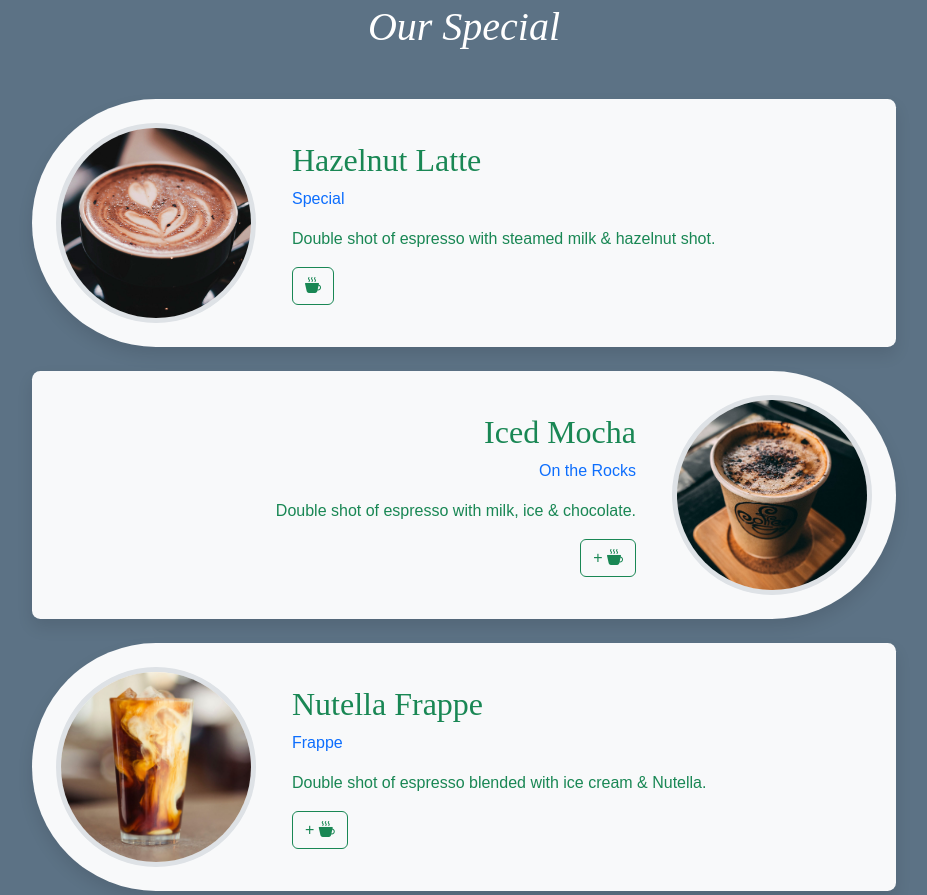
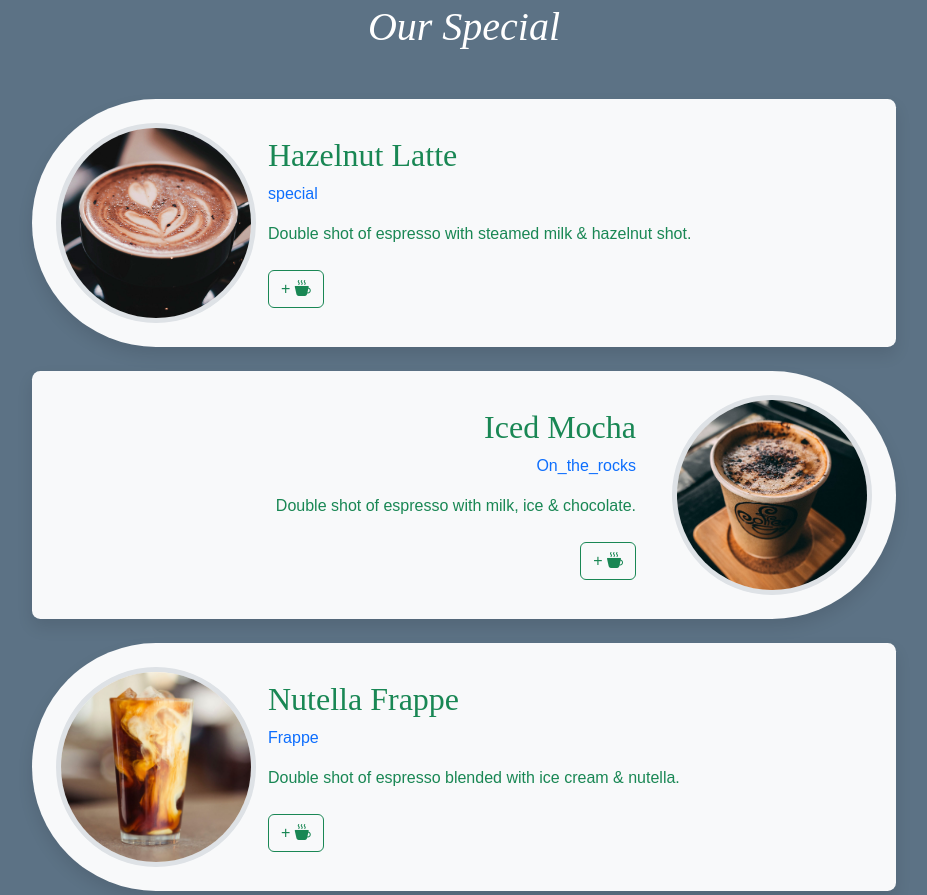
Before and after one commit to krunalbais29/BrewNest, a plain HTML site: page index.html in a window 1280 px wide. Shown: the part 2547-3442 px from the top of the page, without its empty margins (176-1103 px from the left). Drawn offline with nearby package versions, Linux system fonts and the light colour scheme.

Commit message:
fifth commit

```diff
--- a/index.html
+++ b/index.html
@@ -208,49 +208,90 @@
 
           <!-- section : special -->
 
-          <section class="special mt-1 mb-4">
-            <div class="container-fluid special-box bg-opacity-75 h-100 mt-5">
-               <div class="container my-5 py-5 px-2">
-                  <h1 class="text-white text-center mb-5"><em>Our Special</em></h1>
+          <section class="special mt-1 ">
+            <div class="container-fluid special-box  bg-opacity-75 h-100  mt-5 "  >
 
-                  <!-- Special Item 1 -->
-                  <div class="special special-1 p-4 mb-4 bg-light text-success w-100 h-100 d-flex align-items-center">
-                     <img class="border border-5 rounded-circle img-fluid me-4" alt="Hazelnut Latte" height="200" src="./asset/images/menu-1.jpg" width="200"/>
+               <div class="container my-5 py-5 px-2 ">
+                  <h1 class="text-white text-center mb-5">
+                     <em>Our Special</em>
+                    </h1>
+
+
+                    <div class=" special special-1 p-4 mb-4 bg-light text-success w-100 h-100 ">
+
+                       <img class=" border border-5 rounded-circle img-fluid " alt="Portrait of a person named Jonyro" height="200" src="./asset/images/menu-1.jpg" width="200"/>
+
                        <div class="container-fluid">
-                        <h2>Hazelnut Latte</h2>
-                        <p class="role text-primary">Special</p>
-                        <p>Double shot of espresso with steamed milk & hazelnut shot.</p>
-                        <button type="button" class="btn btn-outline-success">
-                           <i class="bi bi-cup-hot-fill"></i>
-                        </button>
+                          <div class="">
+                             <h2>
+                                Hazelnut Latte
+                             </h2>
+                             <p class="role text-primary">
+                                 special
+                             </p>
+                             <p>
+                                Double shot of espresso with steamed milk & hazelnut shot.
+                             </p>
+                          </div>
+                          <div class="quote-icon quote-icon-right">
+                                <abbr title="Like the comment">
+                                   <button type="button" class="btn btn-outline-success"> + <i class="bi bi-cup-hot-fill"></i>  </button>
+                                </abbr>
+                          </div>
                        </div>
                     </div>
 
-                  <!-- Special Item 2 -->
-                  <div class="special special-2 p-4 mb-4 bg-light text-success w-100 h-100 d-flex align-items-center flex-row-reverse">
-                     <img class="border border-5 rounded-circle img-fluid ms-4" alt="Iced Mocha" height="200" src="./asset/images/menu-2.jpg" width="200"/>
-                     <div class="container-fluid">
-                        <h2>Iced Mocha</h2>
-                        <p class="role text-primary">On the Rocks</p>
-                        <p>Double shot of espresso with milk, ice & chocolate.</p>
-                        <button type="button" class="btn btn-outline-success">
-                           + <i class="bi bi-cup-hot-fill"></i>
-                        </button>
+
+
+                    <div class="special special-2 p-4 mb-4 bg-light text-success w-100 h-100 ">
+
+
+                       <div class="container-fluid me-4 ">
+                           <div class="">
+                                 <h2>
+                                    Iced Mocha
+                                 </h2>
+                                 <p class="role text-primary">
+                                    On_the_rocks
+                                 </p>
+                                 <p>
+                                    Double shot of espresso with milk, ice & chocolate.
+                                 </p>
+                           </div>
+                              <div class="quote-icon quote-icon-right">
+                                 <button type="button" class="btn btn-outline-success"> + <i class="bi bi-cup-hot-fill"></i></button>
                               </div>
                        </div>
 
-                  <!-- Special Item 3 -->
-                  <div class="special special-1 p-4 mb-4 bg-light text-success w-100 h-100 d-flex align-items-center">
-                     <img class="border border-5 rounded-circle img-fluid me-4" alt="Nutella Frappe" height="200" src="./asset/images/menu-3.jpg" width="200"/>
+                       <img class=" border border-5 rounded-circle img-fluid " alt="Portrait of a person named Jonyro" height="200" src="./asset/images/menu-2.jpg" width="200"/>
+
+                    </div>
+
+
+
+                    <div class="special special-1 p-4 mb-4 bg-light text-success w-100 h-100 ">
+
+                       <img class=" border border-5 rounded-circle img-fluid " alt="Portrait of a person named Jonyro" height="200" src="./asset/images/menu-3.jpg" width="200"/>
+
                        <div class="container-fluid">
-                        <h2>Nutella Frappe</h2>
-                        <p class="role text-primary">Frappe</p>
-                        <p>Double shot of espresso blended with ice cream & Nutella.</p>
-                        <button type="button" class="btn btn-outline-success">
-                           + <i class="bi bi-cup-hot-fill"></i>
-                        </button>
+                          <div class="">
+                             <h2>
+                                 Nutella Frappe
+                             </h2>
+                             <p class="role text-primary">
+                                Frappe
+                             </p>
+                             <p>
+                              Double shot of espresso blended with ice cream & nutella.
+                             </p>
+                          </div>
+                          <div class="quote-icon quote-icon-right">
+                             <button type="button" class="btn btn-outline-success"> + <i class="bi bi-cup-hot-fill"></i></button>
                           </div>
                        </div>
+                    </div>
+
+
                </div>
             </div>
          </section>
--- a/style.css
+++ b/style.css
@@ -123,6 +123,7 @@ section{
 /* special coffee */
 .special-box{
    background-color: #5C7285;
+   background-size: 100% 100%;
    padding: 0px 200px;
 }
 
@@ -142,12 +143,27 @@ section{
 .special-2 > .container-fluid{
    text-align: right;
 }
+.special img{
+   position: relative;
+   transition-duration: 1s;
+}
+
+.special img :hover{
+   position: relative;
+   transform: scale(1.5,1.5);
+}
 
 
+
+.special .quote-icon {
+   font-size: 2rem;
+   color: white;
+}
 
 @media (max-width: 768px) {
 
    .special-box{
+
       padding: 0px 0px;
    }
    .special {
```
Lines whose indentation alone changed are shown as unchanged.
